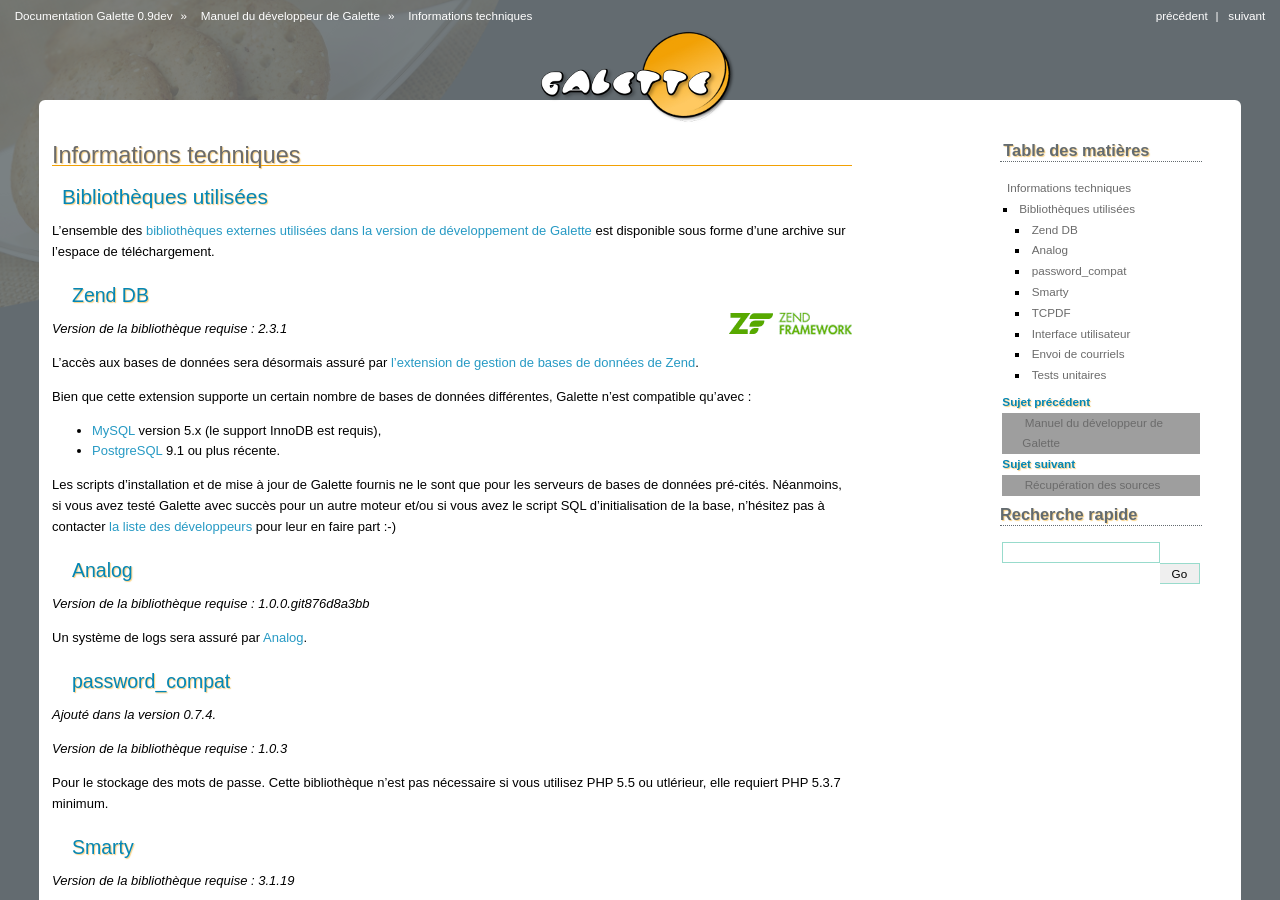
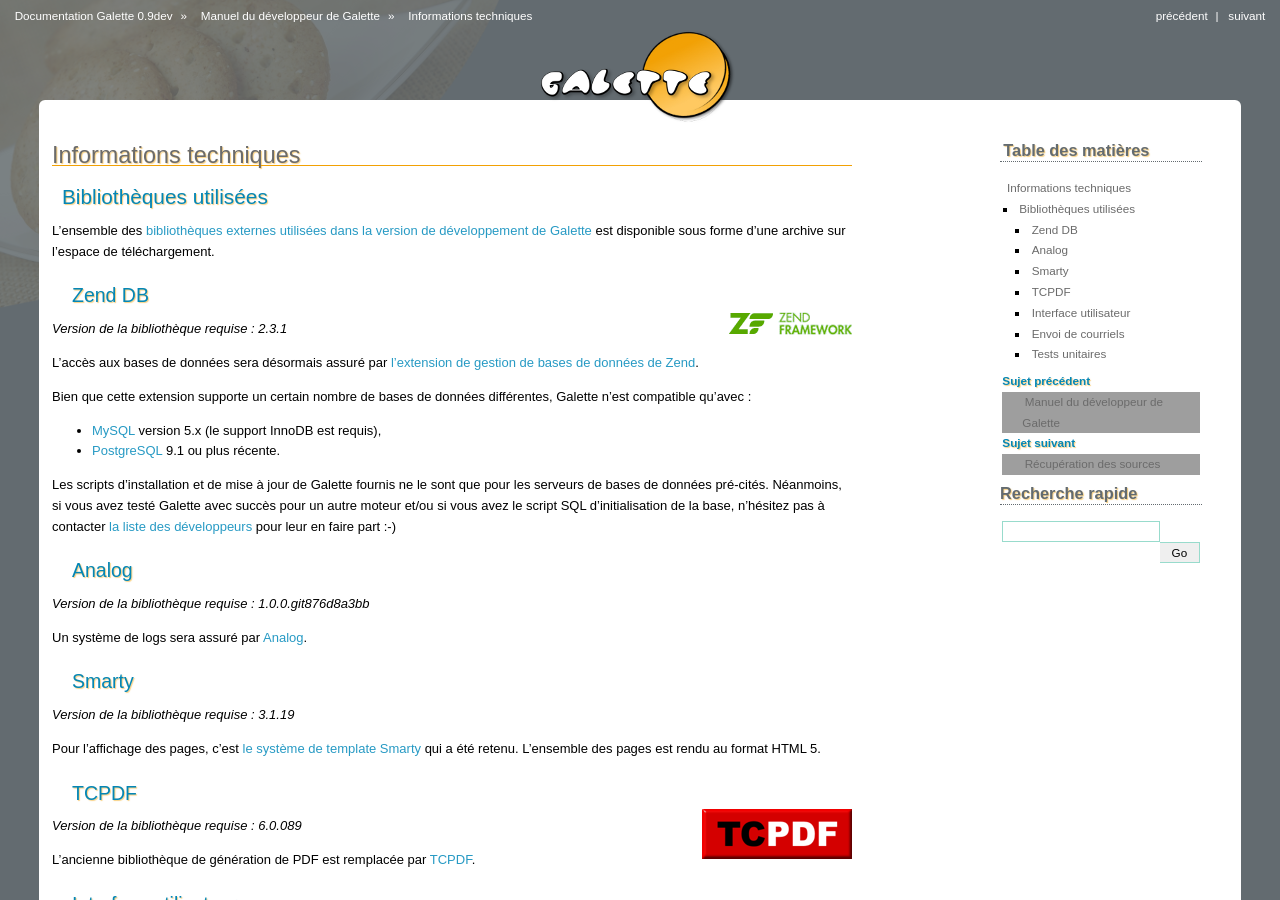
Before and after one commit to galette/galettedoc, a Sphinx documentation site: the page built from source/development/technical_infos.rst, in a window 1280 px wide and 900 px high, cut to the strip 0-900 px from the top of the window. Built offline with Sphinx 7.4.7, drawn with Linux system fonts in a browser that asks for light colours; grey boxes are pictures that could not be loaded.

Commit message:
password_compat n'est plus utile en PHP 5.5

```diff
--- a/source/development/technical_infos.rst
+++ b/source/development/technical_infos.rst
@@ -36,17 +36,6 @@
 *Version de la bibliothèque requise :* `1.0.0.git876d8a3bb`
 
 Un système de logs sera assuré par `Analog <https://github.com/jbroadway/analog/>`_.
-
-.. _passwordcompat:
-
-password_compat
----------------
-
-.. versionadded:: 0.7.4
-
-*Version de la bibliothèque requise :* `1.0.3`
-
-Pour le stockage des mots de passe. Cette bibliothèque n'est pas nécessaire si vous utilisez PHP 5.5 ou utlérieur, elle requiert PHP 5.3.7 minimum.
 
 .. _smarty:
 
```
